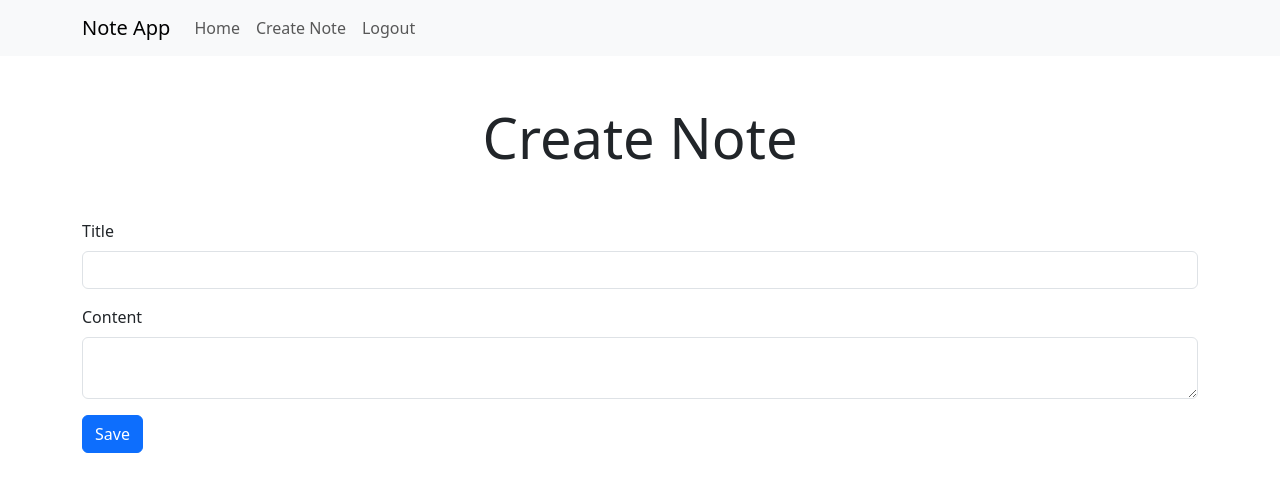
After one commit to whdev36-cyber/flask-notes-app, a Flask app: page /create/note in a window 1280 px wide. The commit adds this page. Shown: the top 492 px of the page. Run offline with Flask 3, Linux system fonts and the light colour scheme; the visitor is signed in with stand-in values (Sample User, id 1).

Commit message:
feat: add note creation functionality with form and route

```diff
--- a/app.py
+++ b/app.py
@@ -3,7 +3,7 @@ from flask_login import LoginManager, UserMixin, login_user, current_user, login
 from flask_sqlalchemy import SQLAlchemy
 from flask_bcrypt import Bcrypt
 from flask_wtf import FlaskForm
-from wtforms import EmailField, PasswordField, SubmitField, BooleanField
+from wtforms import EmailField, PasswordField, SubmitField, BooleanField, StringField, TextAreaField
 from wtforms.validators import Email, DataRequired, EqualTo, Length, ValidationError
 from pathlib import Path
 from datetime import datetime as dt
@@ -79,6 +79,11 @@ class LoginForm(FlaskForm):
     remember = BooleanField('Remember Me')
     submit = SubmitField('Login')
 
+class NoteForm(FlaskForm):
+    title = StringField('Title', validators=[Length(min=1, max=150)])
+    content = TextAreaField('Content', validators=[DataRequired()])
+    submit = SubmitField('Save')
+
 # Routes
 @app.route('/')
 @app.route('/home')
@@ -121,6 +126,21 @@ def logout():
     flash('You have been logged out.', category='info')
     return redirect(url_for('login'))
 
+@app.route('/create/note', methods=['POST', 'GET'])
+@login_required
+def create_note():
+    form = NoteForm()
+    if form.validate_on_submit():
+        new_note = Note(title=form.title.data, content=form.content.data, author=current_user)
+        db.session.add(new_note)
+        db.session.commit()
+        flash('Note created successfully!', category='success')
+        return redirect(url_for('index'))
+    return render('note_form.html', form=form, title='Create Note')
+
+# @app.route('/update/note')
+# @app.route('/delete/note')
+
 # Run app
 if __name__ == '__main__':
     with app.app_context():
--- a/templates/base.html
+++ b/templates/base.html
@@ -19,6 +19,7 @@
             <div class="collapse navbar-collapse" id="menu-toggler">
                 <div class="navbar-nav">
                     <a class="nav-link" href="{{ url_for('index') }}">Home</a>
+                    <a class="nav-link" href="{{ url_for('create_note') }}">Create Note</a>
                     {% if not current_user.is_authenticated %}
                         <a class="nav-link" href="{{ url_for('register') }}">Register</a>
                         <a class="nav-link" href="{{ url_for('login') }}">Login</a>
--- /dev/null
+++ b/templates/note_form.html
@@ -0,0 +1,19 @@
+{% extends 'base.html' %}
+{% block title %}{{ title }}{% endblock %}
+{% block content %}
+    <div>
+        <h2 class="text-center display-4 mb-5">{{ title }}</h2>
+        <form method="post">
+            {{ form.csrf_token }}
+            <div class="form-group mb-3">
+                {{ form.title.label(class="form-label") }}
+                {{ form.title(class="form-control") }}
+            </div>
+            <div class="form-group mb-3">
+                {{ form.content.label(class="form-label") }}
+                {{ form.content(class="form-control") }}
+            </div>
+            {{ form.submit(class="btn btn-primary") }}
+        </form>
+    </div>
+{% endblock %}
```
